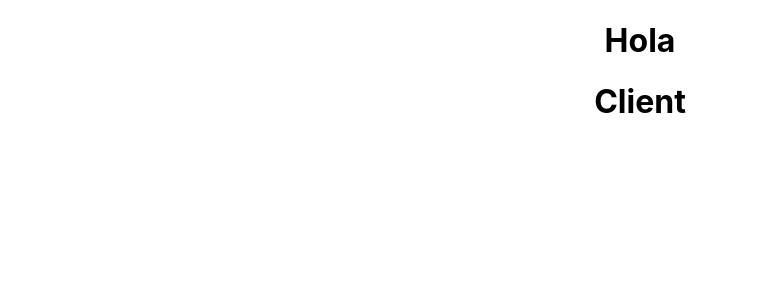
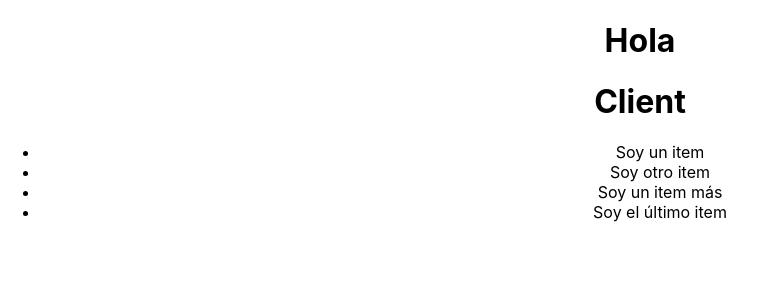
Before and after one commit to emilioQuilodran/electroServiceFront, a React (Create React App) app: page /client in a window 1280 px wide. Shown: the top 300 px of the page, without its empty margins (0-766 px from the left). Built offline with nearby package versions, Linux system fonts and the light colour scheme.

Commit message:
Agregada la lista de items

```diff
--- a/src/Components/client.jsx
+++ b/src/Components/client.jsx
@@ -4,6 +4,12 @@ const Client = () => {
     <div>
       <h1>Hola</h1>
       <h1>Client</h1>
+      <ul>
+        <li>Soy un item</li>
+        <li>Soy otro item</li>
+        <li>Soy un item más</li>
+        <li>Soy el último item</li>
+      </ul>
     </div>
   )
 }
```
